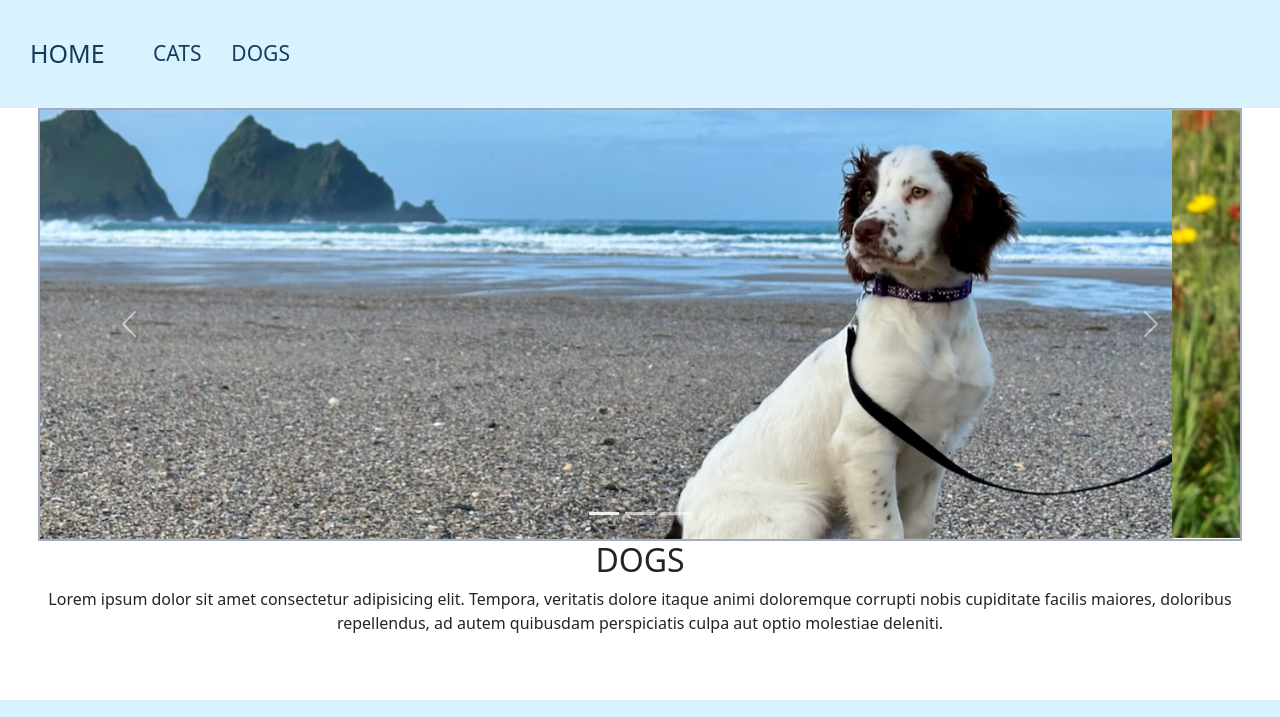
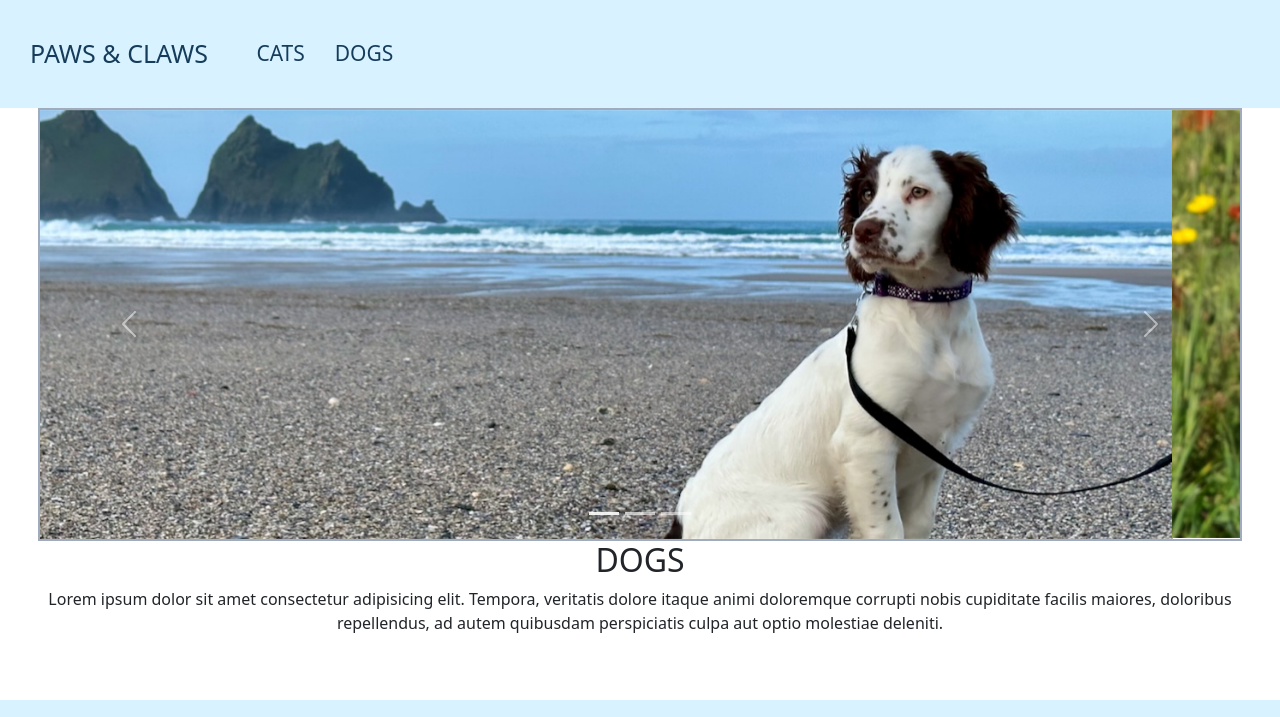
Before and after one commit to Becks-S/cfg-group-project, a plain HTML site: page dogs.html in a window 1280 px wide. Shown: the top 717 px of the page. Drawn offline with nearby package versions, Linux system fonts and the light colour scheme.

Commit message:
Update dogs.html

```diff
--- a/dogs.html
+++ b/dogs.html
@@ -16,7 +16,7 @@
 
        <nav class="navbar navbar-expand-lg bg-body-tertiary sticky-top bg-body-tertiary">
         <div class="container-fluid">
-          <a class="navbar-brand" href="index.html">HOME</a>
+          <a class="navbar-brand" href="index.html">PAWS & CLAWS</a>
           <button class="navbar-toggler" type="button" data-bs-toggle="collapse" data-bs-target="#navbarNavDropdown" aria-controls="navbarNavDropdown" aria-expanded="false" aria-label="Toggle navigation">
             <span class="navbar-toggler-icon"></span>
           </button>
```
